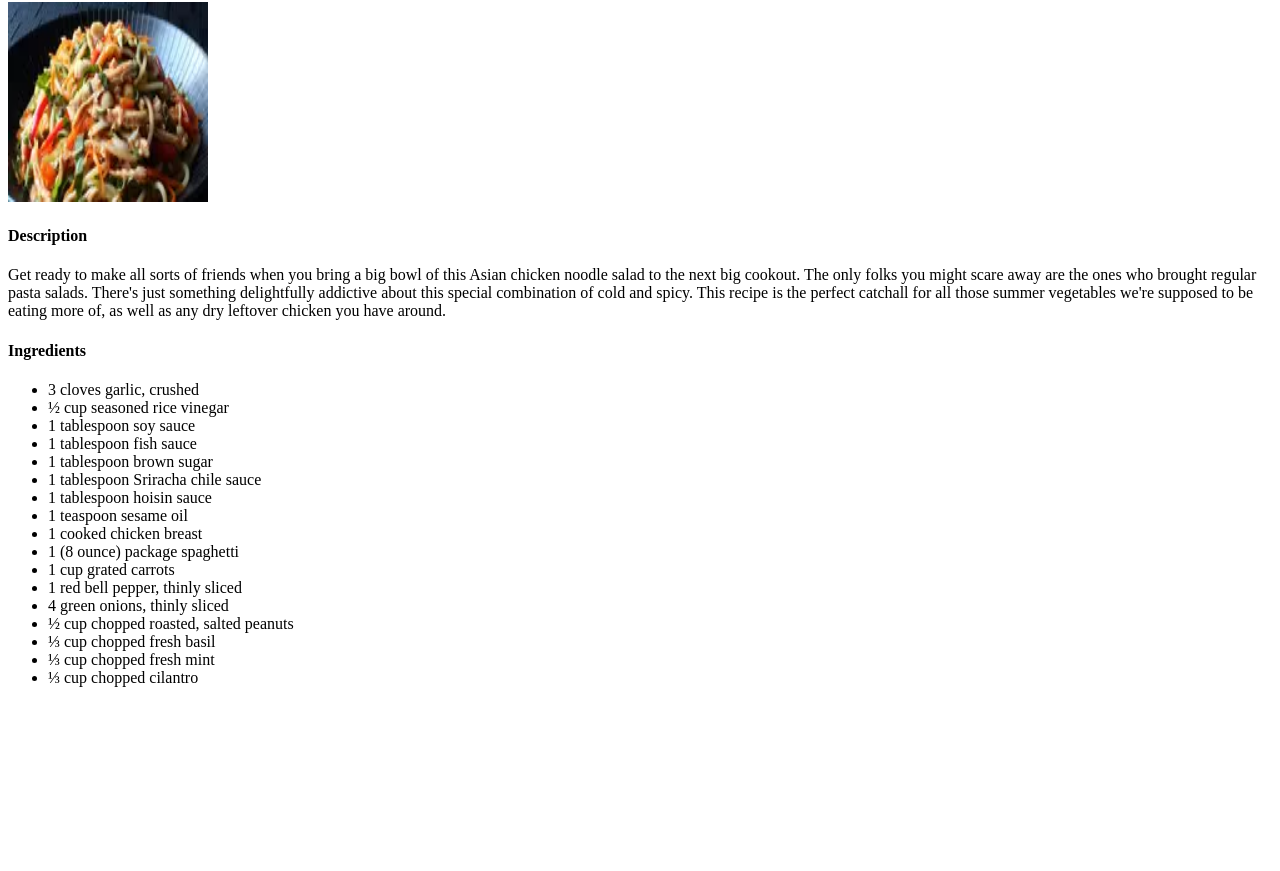
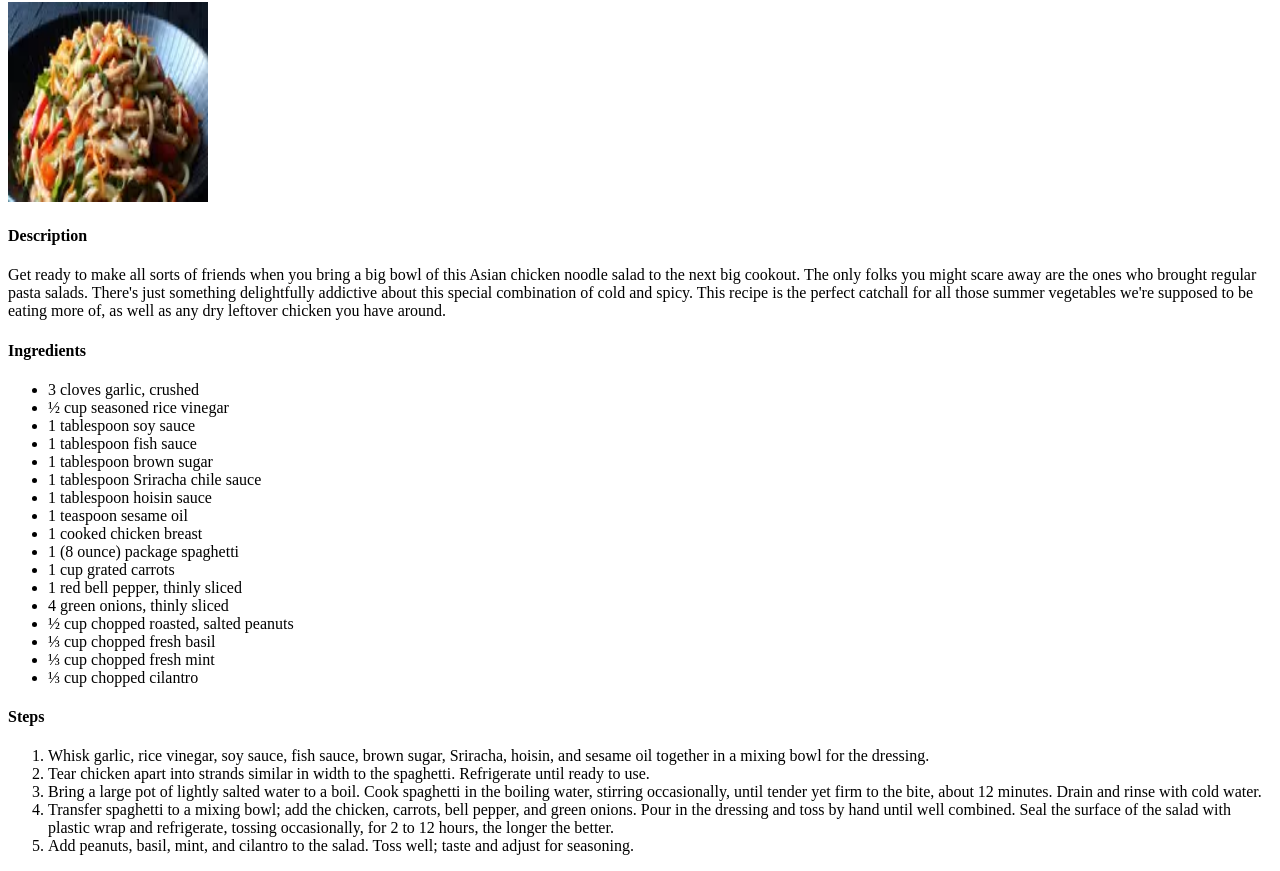
Before and after one commit to SneekSzz/odin-recipes, a plain HTML site: page recipes/chickennoodlesalad.html in a window 1280 px wide. Shown: the part 78-949 px from the top of the page. Before the commit the page ends 800 px from the top, so only its background shows below. Drawn offline with Linux system fonts and the light colour scheme.

Commit message:
Add steps for recipe

```diff
--- a/recipes/chickennoodlesalad.html
+++ b/recipes/chickennoodlesalad.html
@@ -32,5 +32,14 @@
           <li>⅓ cup chopped fresh mint</li>
           <li>⅓ cup chopped cilantro</li>
         </ul>
+
+    <h4>Steps</h4>
+        <ol>
+            <li>Whisk garlic, rice vinegar, soy sauce, fish sauce, brown sugar, Sriracha, hoisin, and sesame oil together in a mixing bowl for the dressing.</li>
+            <li>Tear chicken apart into strands similar in width to the spaghetti. Refrigerate until ready to use.</li>
+            <li>Bring a large pot of lightly salted water to a boil. Cook spaghetti in the boiling water, stirring occasionally, until tender yet firm to the bite, about 12 minutes. Drain and rinse with cold water.</li>
+            <li>Transfer spaghetti to a mixing bowl; add the chicken, carrots, bell pepper, and green onions. Pour in the dressing and toss by hand until well combined. Seal the surface of the salad with plastic wrap and refrigerate, tossing occasionally, for 2 to 12 hours, the longer the better.</li>
+            <li>Add peanuts, basil, mint, and cilantro to the salad. Toss well; taste and adjust for seasoning.</li>
+        </ol>
 </body>
 </html>
```
